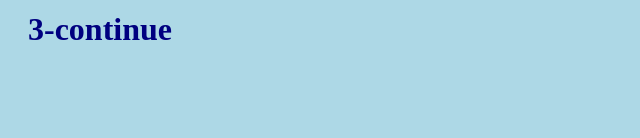
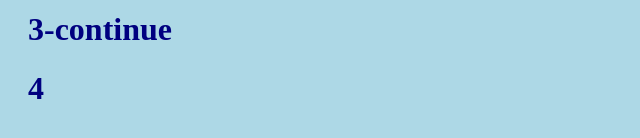
Before and after one commit to doremi1987/doremi1987.github.io, a plain HTML site: page main.html in a window 1280 px wide. Shown: the part 244-382 px from the top of the page, 0-640 px from the left. Drawn offline with Linux system fonts and the light colour scheme.

Commit message:
update main.html line 4

```diff
--- a/main.html
+++ b/main.html
@@ -11,6 +11,7 @@
 <h1>3-emergency</h1>
 <h1>2</h1>
 <h1>3-continue</h1>
+<h1>4</h1>
 
 
 </body>
```
